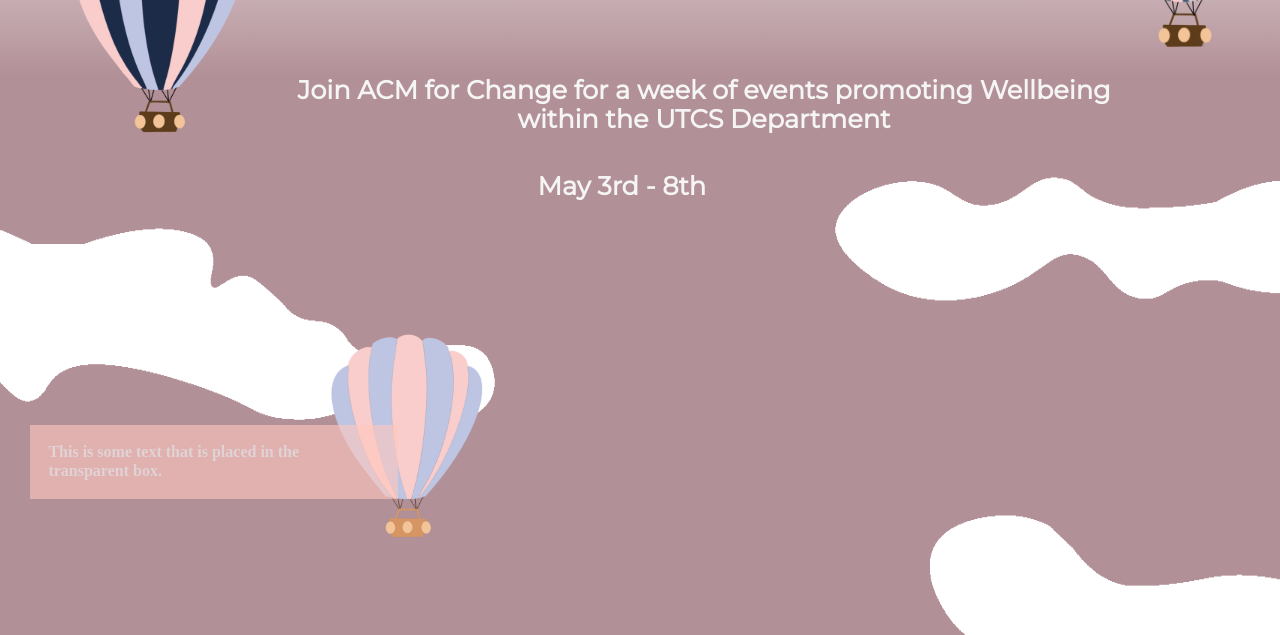
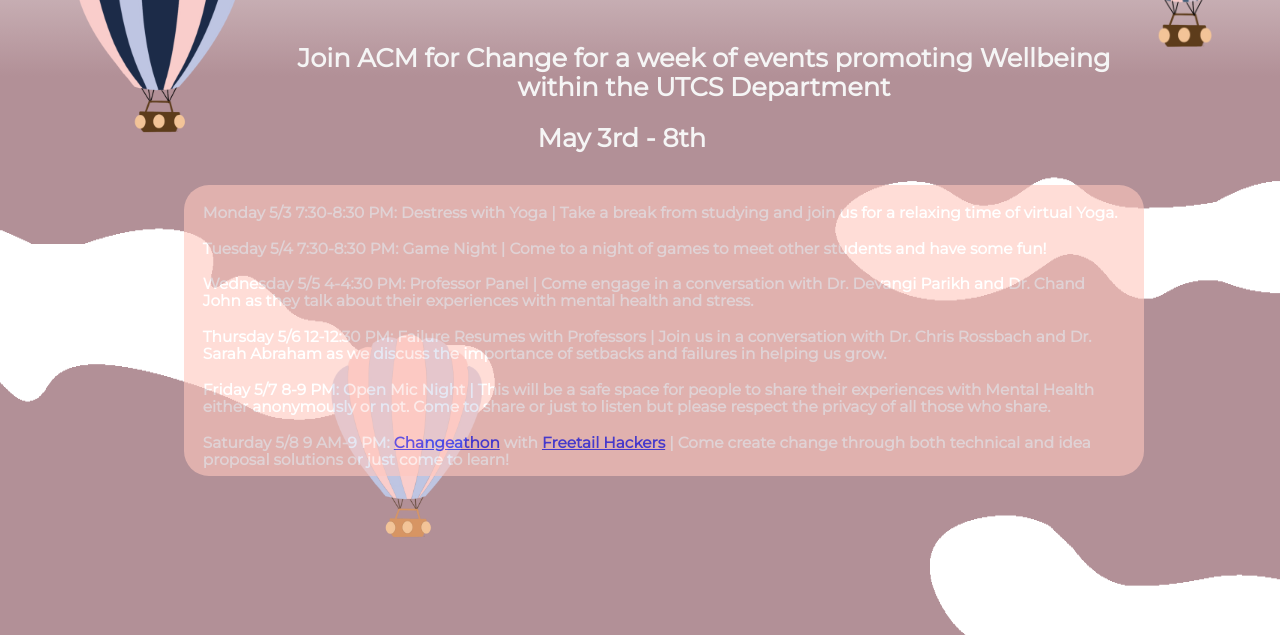
Before and after one commit to FreetailHackers/wellnessweek, a plain HTML site: page index.html in a window 1280 px wide. Shown: the part 165-800 px from the top of the page. Drawn offline with Linux system fonts and the light colour scheme.

Commit message:
added schedule

```diff
--- a/css/styles.css
+++ b/css/styles.css
@@ -60,7 +60,7 @@ html {
     position: absolute;
     width: 20vw;
     left: 42%;
-    top: 42%;
+    top: 36%;
     z-index: 4;
     color: whitesmoke;
     font-family: Montserrat;
@@ -78,7 +78,7 @@ html {
     position: absolute;
     width: 70vw;
     left: 20%;
-    top: 30%;
+    top: 26%;
     z-index: 4;
     color: whitesmoke;
     font-family: Montserrat;
@@ -87,7 +87,7 @@ html {
     text-align:center
 }
 @media only screen and (max-width: 670px) {
-    #date {
+    #subtitle {
         left: 39%;
         top: 23%;
         width: 26vw;
@@ -98,14 +98,20 @@ div.transparentbox {
   background-color: #ffc8be;
   opacity: 0.6;
   position: absolute;
-  top: 70%;
+  top: 40%;
+  left: 12%;
+  width: 75vw;
+  height: 22.7vw;
   z-index:5;
+  border-radius: 25px;
 }
 
 div.transparentbox p {
-  margin: 5%;
+  margin: 2%;
   font-weight: bold;
   color: #FFFF;
+  font-size: 1.2vw;
+  font-family: Montserrat;
 }
 
 #clouds {
--- a/index.html
+++ b/index.html
@@ -63,7 +63,15 @@
           <!-- <img id="what1" draggable="false" src="assets/text1.png">
           <img id="what2" draggable="false" src="assets/text2.png"> -->
           <div class="transparentbox">
-            <p>This is some text that is placed in the transparent box.</p>
+            <p>
+              Monday 5/3 7:30-8:30 PM: Destress with Yoga | Take a break from studying and join us for a relaxing time of virtual Yoga. <br><br>
+              Tuesday 5/4 7:30-8:30 PM: Game Night | Come to a night of games to meet other students and have some fun! <br><br>
+              Wednesday 5/5 4-4:30 PM: Professor Panel | Come engage in a conversation with Dr. Devangi Parikh and Dr. Chand John as they talk about their experiences with mental health and stress.<br><br>
+              Thursday 5/6 12-12:30 PM: Failure Resumes with Professors | Join us in a conversation with Dr. Chris Rossbach and Dr. Sarah Abraham as we discuss the importance of setbacks and failures in helping us grow.<br><br>
+              Friday 5/7 8-9 PM: Open Mic Night | This will be a safe space for people to share their experiences with Mental Health either anonymously or not. Come to share or just to listen but please respect the privacy of all those who share. <br><br>
+              Saturday 5/8 9 AM-9 PM: <a href='https://freetailhackers.com/changeathon/'>Changeathon</a> with <a href='https://freetailhackers.com'>Freetail Hackers</a> | Come create change through both technical and idea proposal solutions or just come to learn! <br><br>
+
+            </p>
           </div>
         </div>
       </section>
```
Also changed, not shown: assets/siteTitle.png, assets/wellnessweek.png (added).
